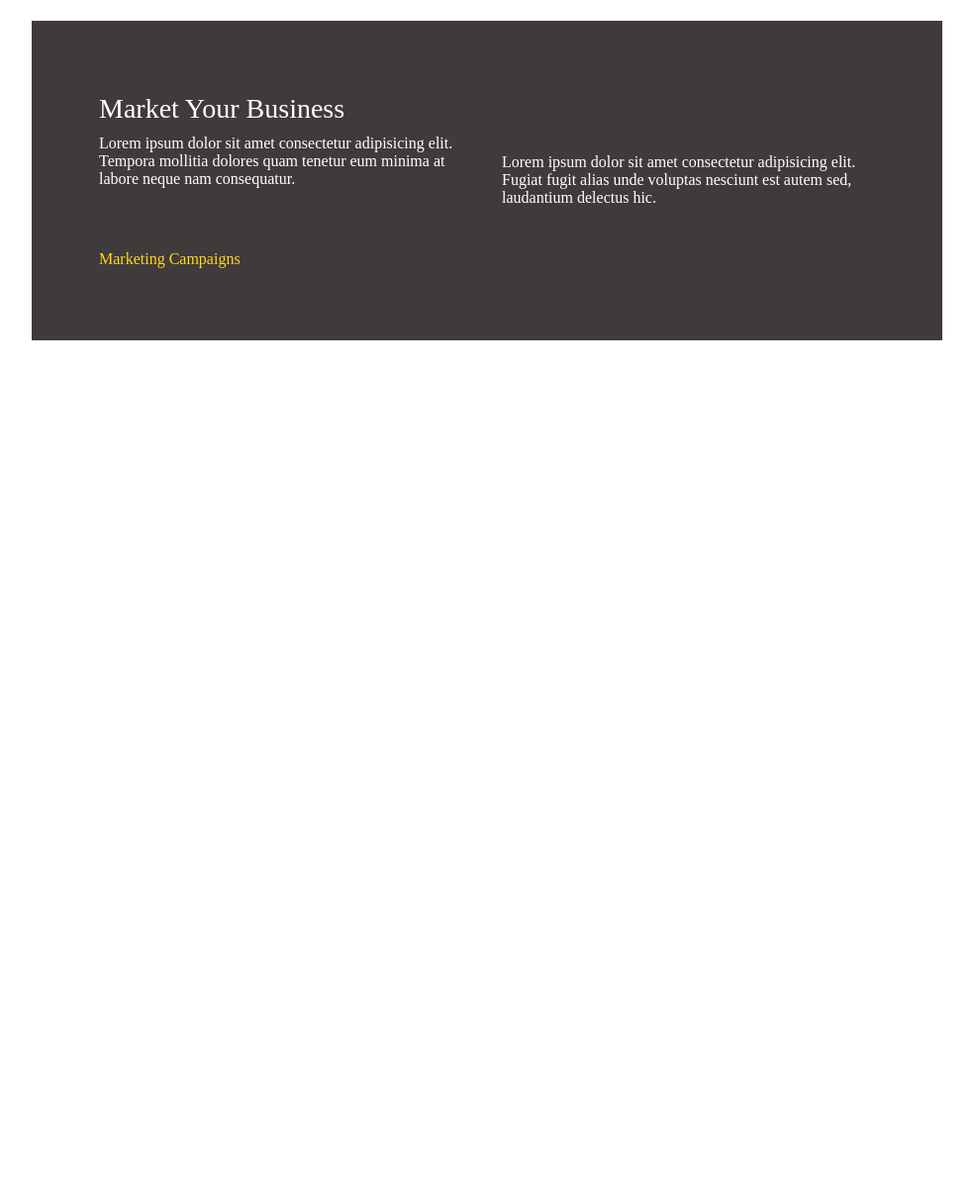
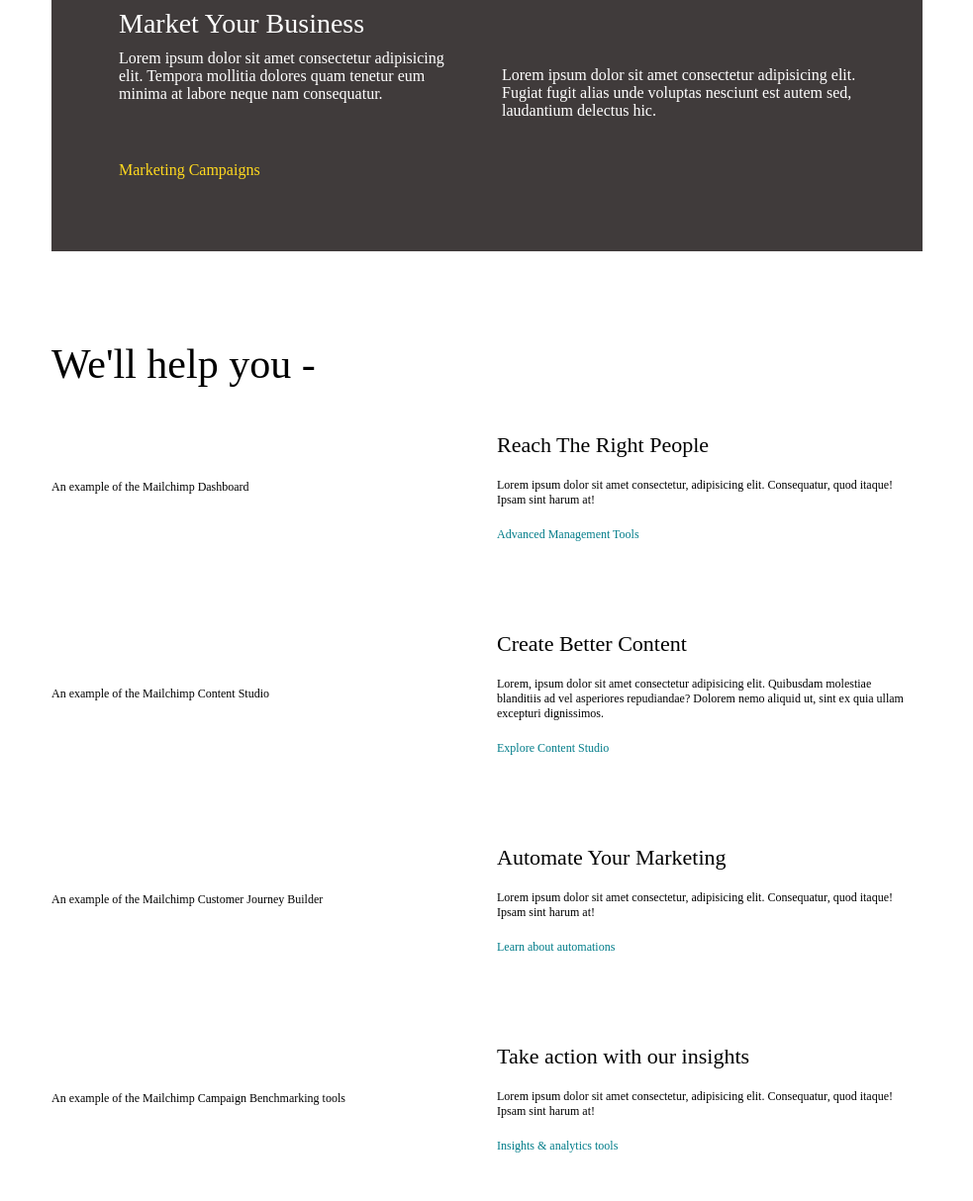
Before and after one commit to axornam/mail-chimp-clone, a plain HTML site: page index.html in a window 1280 px wide. Shown: the part 1369-2583 px from the top of the page at 99% size, without its empty margins (148-1131 px from the left). Before the commit the page ends 1763 px from the top, so only its background shows below. Drawn offline with Linux system fonts and the light colour scheme.

Commit message:
Add help-you section

```diff
--- a/index.html
+++ b/index.html
@@ -44,8 +44,8 @@
         <div class="hero-info">
           <div id="hero-info-title">Marketing smarts for big ideas</div>
           <div id="hero-info-comment">
-            Lorem ipsum dolor sit amet consectetur adipisicing elit. Voluptas
-            reprehenderit est nihil magni esse quod!
+            Lorem ipsum dolor sit amet consectetur adipisicing elit. Repellat,
+            numquam.
           </div>
           <div><button>Pick A Plan</button></div>
         </div>
@@ -100,6 +100,74 @@
       </div>
     </section>
 
+    <!-- We'll Help You -->
+    <section class="help-you">
+      <div class="container">
+
+        <!--  -->
+        <div class="heading">We'll help you -</div>
+        <div class="help-context">
+          <div class="help-context-left">
+            An example of the Mailchimp Dashboard
+          </div>
+          <div class="help-context-right">
+            <div>Reach The Right People</div>
+            <div>
+              Lorem ipsum dolor sit amet consectetur, adipisicing elit.
+              Consequatur, quod itaque! Ipsam sint harum at!
+            </div>
+            <a href="/">Advanced Management Tools</a>
+          </div>
+        </div>
+
+        <!--  -->
+        <div class="help-context">
+          <div class="help-context-left">
+            An example of the Mailchimp Content Studio
+          </div>
+          <div class="help-context-right">
+            <div>Create Better Content</div>
+            <div>
+              Lorem, ipsum dolor sit amet consectetur adipisicing elit.
+              Quibusdam molestiae blanditiis ad vel asperiores repudiandae?
+              Dolorem nemo aliquid ut, sint ex quia ullam excepturi dignissimos.
+            </div>
+            <a href="/">Explore Content Studio</a>
+          </div>
+        </div>
+
+        <!--  -->
+        <div class="help-context">
+          <div class="help-context-left">
+            An example of the Mailchimp Customer Journey Builder
+          </div>
+          <div class="help-context-right">
+            <div>Automate Your Marketing</div>
+            <div>
+              Lorem ipsum dolor sit amet consectetur, adipisicing elit.
+              Consequatur, quod itaque! Ipsam sint harum at!
+            </div>
+            <a href="/">Learn about automations</a>
+          </div>
+        </div>
+
+        <!--  -->
+        <div class="help-context">
+          <div class="help-context-left">
+            An example of the Mailchimp Campaign Benchmarking tools
+          </div>
+          <div class="help-context-right">
+            <div>Take action with our insights</div>
+            <div>
+              Lorem ipsum dolor sit amet consectetur, adipisicing elit.
+              Consequatur, quod itaque! Ipsam sint harum at!
+            </div>
+            <a href="/">Insights & analytics tools</a>
+          </div>
+        </div>
+      </div>
+    </section>
+
     <script src="javascripts/main.js"></script>
   </body>
 
--- a/stylesheets/styles.css
+++ b/stylesheets/styles.css
@@ -15,7 +15,7 @@ nav {
   background-color: var(--primary-yellow);
   display: flex;
   align-items: center;
-  padding: 10px 25px;
+  padding: 10px 15px;
   font-family: Helvetica;
   transition: all 0.1s ease-in;
   box-sizing: border-box;
@@ -100,7 +100,7 @@ nav:hover {
 
 #nav-sign-up {
   background-color: var(--primary-blue);
-  color: white;
+  color: var(--primary-white);
   border: none;
 }
 
@@ -121,24 +121,25 @@ nav:hover {
 }
 
 .hero-section .container {
-  padding: 10% 180px 50px 180px;
+  padding: 6% 215px 40px 215px;
 }
 
 .hero-info {
   display: flex;
   flex: 1;
   flex-direction: column;
-  justify-content: space-between;
+  justify-content: space-evenly;
 }
 
 #hero-info-title {
-  font-size: 50px;
+  font-size: 42px;
   letter-spacing: -0.5px;
 }
 
 #hero-info-comment {
-  font-size: 22px;
+  font-size: 18px;
   letter-spacing: 0;
+  line-height: 32px;
 }
 
 .hero-info > div button {
@@ -146,7 +147,7 @@ nav:hover {
   border: none;
   font-weight: 600;
   font-size: 15px;
-  padding: 20px 40px;
+  padding: 15px 35px;
   cursor: pointer;
   transition: all 0.15s linear;
   color: var(--primary-white);
@@ -182,10 +183,10 @@ nav:hover {
 }
 
 /* ************* */
-/* DO IT SECTION */
+/* YOUR BUSINESS SECTION*/
 /* ************* */
 .your-business {
-  padding: 40px 180px 50px 180px;
+  padding: 40px 200px 50px 200px;
   color: var(--primary-white);
 }
 
@@ -223,3 +224,63 @@ nav:hover {
   flex: 1;
   align-self: center;
 }
+
+/* **************** */
+/* WELL HELP YOU */
+/* **************** */
+.help-you {
+  width: 100%;
+}
+
+.help-you .container {
+  flex-direction: column;
+  padding: 40px 200px 50px 200px;
+}
+
+.help-you .heading {
+  flex: 1;
+  width: 100%;
+  font-size: 42px;
+}
+
+.help-context {
+  display: flex;
+  flex-direction: row;
+}
+
+.help-context > * {
+  margin: 35px auto;
+}
+
+.help-context-left {
+  display: flex;
+  flex: 1;
+  flex-direction: column;
+  justify-content: center;
+  font-size: 12px;
+}
+
+.help-context-right {
+  display: flex;
+  flex: 1;
+  flex-direction: column;
+}
+
+.help-context-right > * {
+  margin: 10px;
+}
+
+.help-context-right > div:first-child {
+  font-weight: 500;
+  font-size: 22px;
+}
+
+.help-context-right > div {
+  font-size: 12px;
+}
+
+.help-context-right > a {
+  text-decoration: none;
+  font-size: 12px;
+  color: var(--primary-blue);
+}
```
